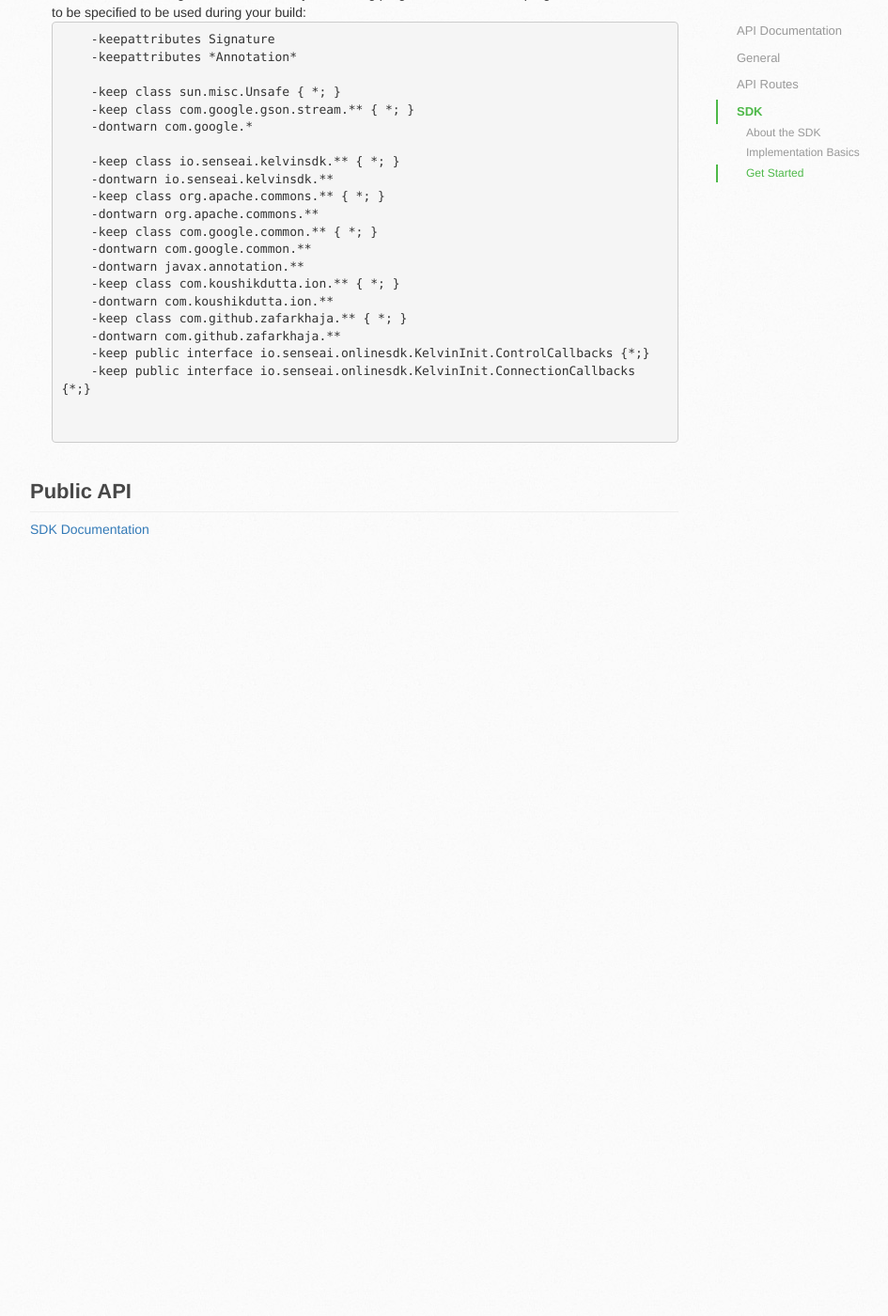
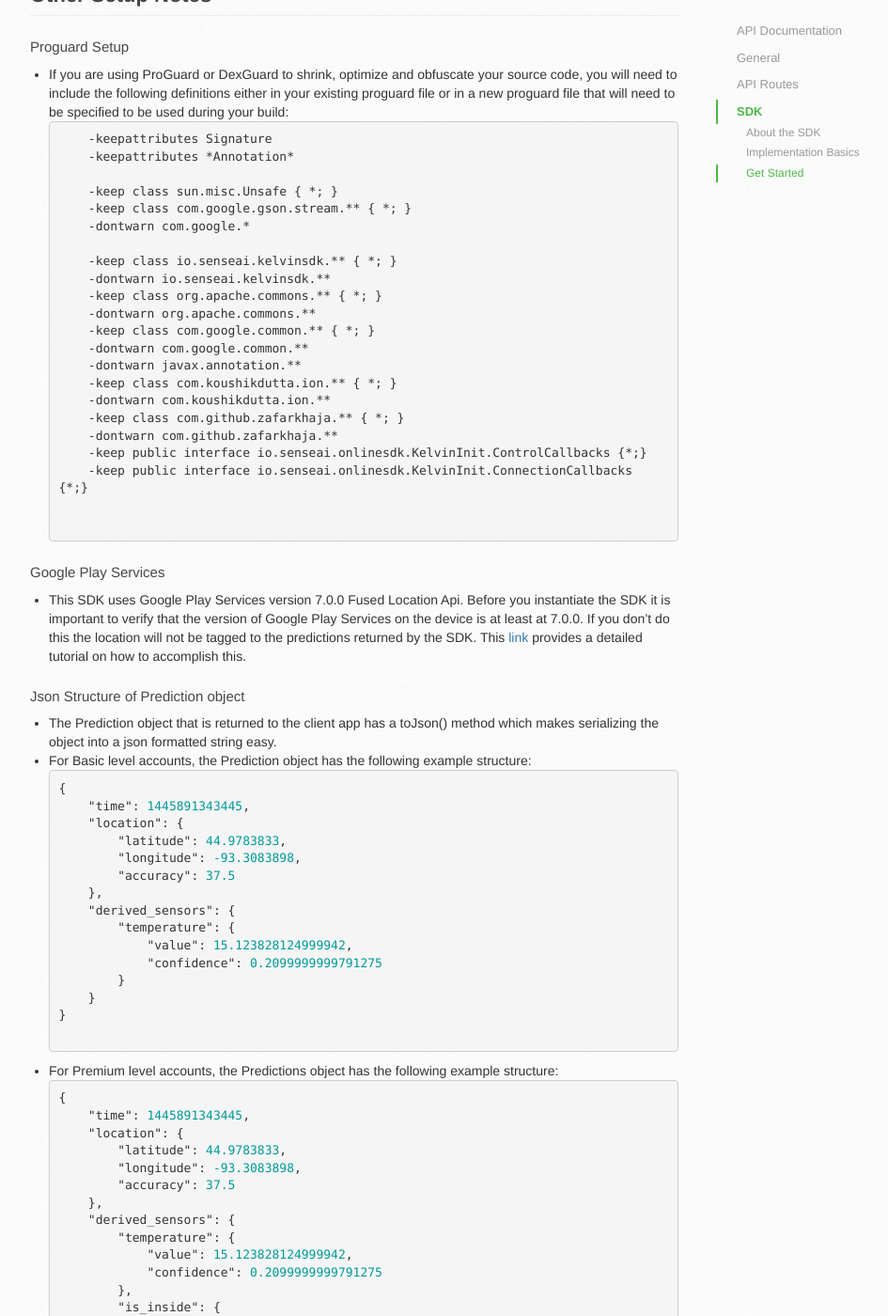
Before and after one commit to SenseAI/SenseAI.github.io, a Jekyll site: the page built from index.markdown, in a window 1280 px wide and 1400 px high, scrolled down 11149 px. Shown: the whole window at 94% size, without its empty margins (138-1083 px from the left). Built offline with Jekyll 4.4.1, drawn with Linux system fonts in a browser that asks for light colours; nearby versions of some CDN libraries; before the commit the page ends 11732 px from its top, so only the background shows below that; some of the changed text lies outside the part shown.

Commit message:
Added an explanation of the json output from the predictino class

```diff
--- a/index.markdown
+++ b/index.markdown
@@ -598,8 +598,16 @@ The SDK doesn’t cache predictions, it simply returns them to the parent app an
   <ul>
      <li>Your project is not setup to run the SDK and resolve the SDK's dependencies</li>
    </ul>
+</ol>
 
-<li>Proguard Configuration</li>
+
+<div id="sdkOtherSetupNotes" class="group">
+    <h2 class="page-header">Other Setup Notes</h2>
+  <a class="headerlink" href="#sdkOtherSetupNotes"></a>
+</div>
+
+#### Proguard Setup
+
 <ul>
 <li>If you are using ProGuard or DexGuard to shrink, optimize and obfuscate your source code,
 you will need to include the following definitions either in your existing proguard file or in a new
@@ -632,8 +640,82 @@ proguard file that will need to be specified to be used during your build:
 
 </li>
 </ul>
-</ol>
 
+#### Google Play Services
+<ul>
+  <li>
+  This SDK uses Google Play Services version 7.0.0 Fused Location Api. Before you instantiate the SDK it is important to verify that the version of Google Play Services on the device is at least at 7.0.0. If you don’t do this the location will not be tagged to the predictions returned by the SDK. This <a href="http://www.androiddesignpatterns.com/2013/01/google-play-services-setup.html">link</a> provides a detailed tutorial on how to accomplish this.
+  </li>
+</ul>
+
+#### Json Structure of Prediction object
+
+<ul>
+<li>
+  The Prediction object that is returned to the client app has a toJson() method which makes serializing the
+  object into a json formatted string easy.
+</li>
+  <li>
+    For Basic level accounts, the Prediction object has the following example structure:
+    {% highlight json %}
+{
+    "time": 1445891343445,
+    "location": {
+        "latitude": 44.9783833,
+        "longitude": -93.3083898,
+        "accuracy": 37.5
+    },
+    "derived_sensors": {
+        "temperature": {
+            "value": 15.123828124999942,
+            "confidence": 0.2099999999791275
+        }
+    }
+}
+    {% endhighlight %}
+
+
+  </li>
+  <li>
+    For Premium level accounts, the Predictions object has the following example structure:
+      {% highlight json %}
+{
+    "time": 1445891343445,
+    "location": {
+        "latitude": 44.9783833,
+        "longitude": -93.3083898,
+        "accuracy": 37.5
+    },
+    "derived_sensors": {
+        "temperature": {
+            "value": 15.123828124999942,
+            "confidence": 0.2099999999791275
+        },
+        "is_inside": {
+            "value": true
+        }
+    },
+    "normalized_sensors": {
+        "pressure": {
+            "value": 988.583984375
+        },
+        "lux": {
+            "value": 9.09313146375
+        }
+    },
+    "raw_sensors": {
+        "average_sman_light": {
+            "value": 9.09313146375
+        },
+        "average_sman_humidity": {
+            "value": 43.2221
+        }
+    }
+}
+      {% endhighlight %}
+
+  </li>
+</ul>
 
 <div id="sdkPublicApi" class="publicApi">
     <h2 class="page-header">Public API</h2>
```
Also changed, not shown: 1 other file.
